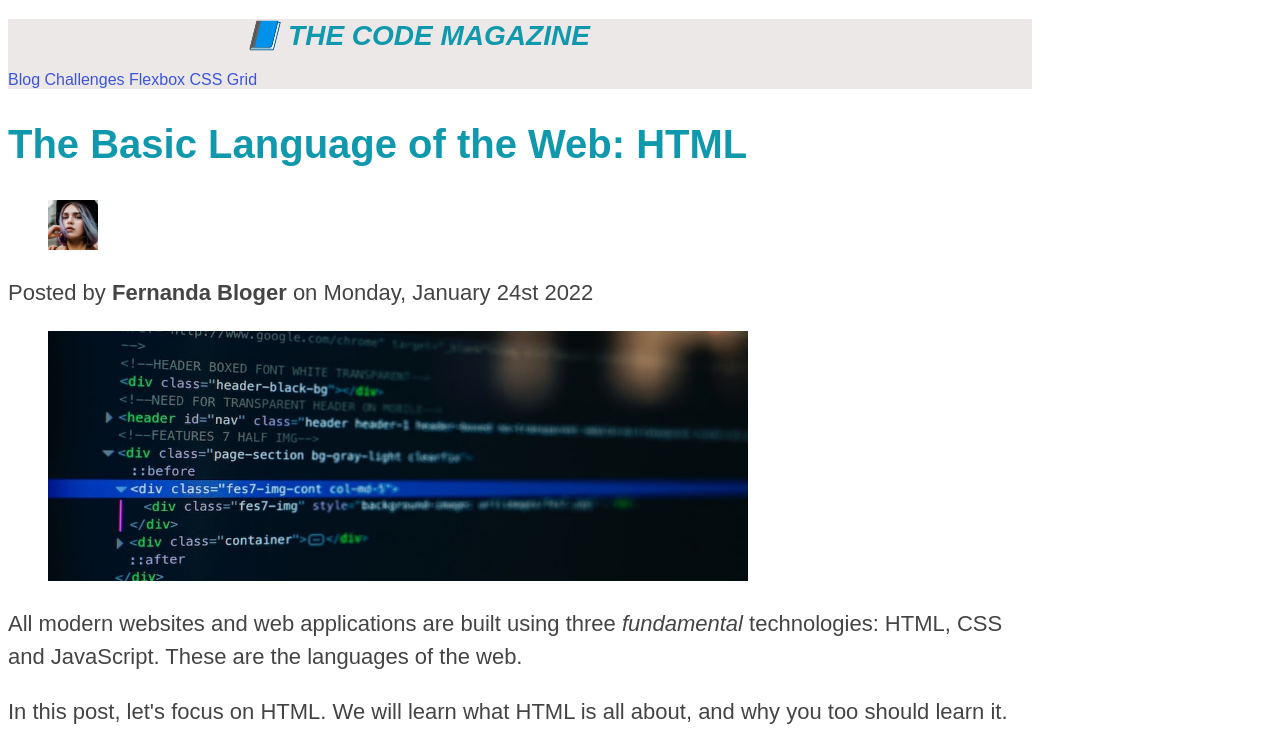
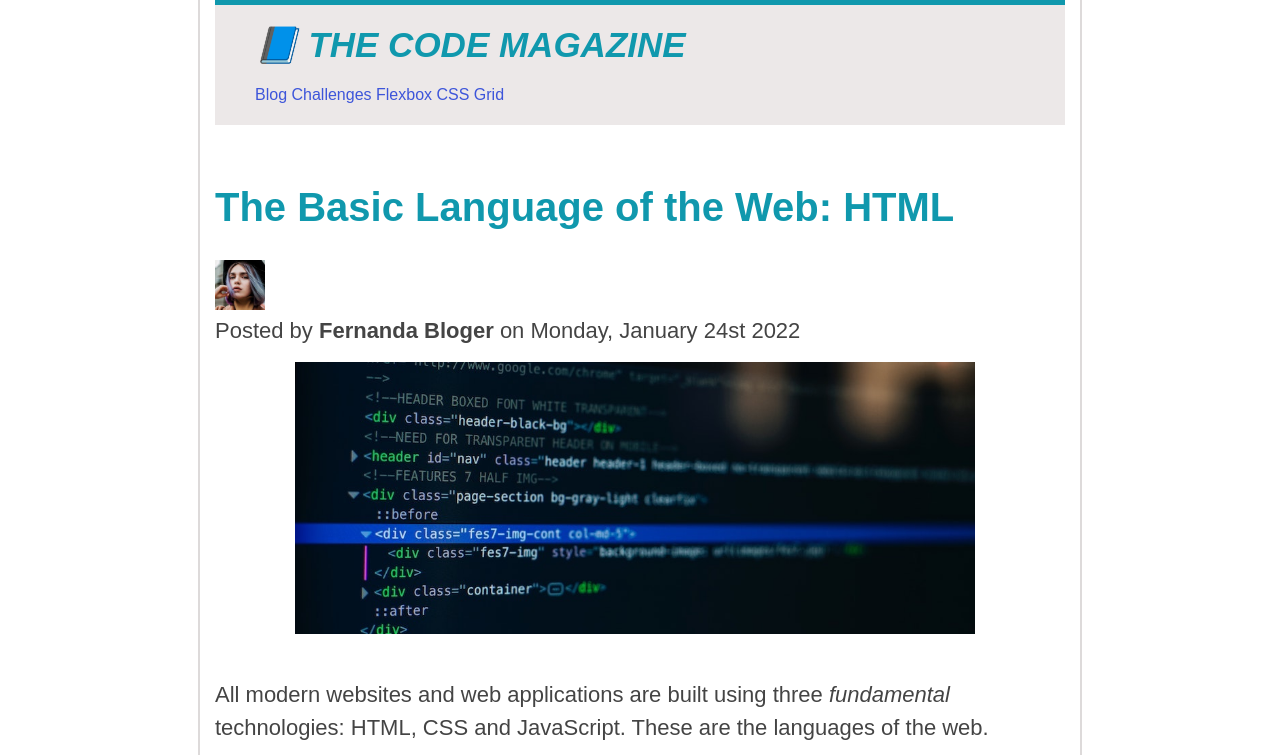
Before and after one commit to barbosa10/Basic-website-HMTL, a plain HTML site: page index.html in a window 1280 px wide. Shown: the top 755 px of the page. Drawn offline with Linux system fonts and the light colour scheme.

Commit message:
Centralized and scaled page

```diff
--- a/index.html
+++ b/index.html
@@ -8,6 +8,7 @@
     <title>The Basic Language of the Web: HTML</title>
   </head>
   <body>
+    <div class="container">
       <header class="main-header">
         <!--Creating a Website with the basic of HTML-->
         <h1>📘 The Code Magazine</h1>
@@ -23,7 +24,7 @@
       </header>
 
       <article>
-      <header>
+        <header class="post-header">
           <h2>The Basic Language of the Web: HTML</h2>
           <figure>
             <img
@@ -40,6 +41,7 @@
           </p>
           <figure>
             <img
+              class="img-code"
               src="img/post-img.jpg"
               alt="HTML website"
               width="700"
@@ -55,8 +57,8 @@
           web.
         </p>
         <p>
-        In this post, let's focus on HTML. We will learn what HTML is all about,
-        and why you too should learn it.
+          In this post, let's focus on HTML. We will learn what HTML is all
+          about, and why you too should learn it.
         </p>
 
         <h3>What is HTML?</h3>
@@ -68,8 +70,8 @@
         </p>
         <p>
           HTML consists of elements that describe different types of content:
-        paragraphs, links, headings, images, video, etc. Web browsers understand
-        HTML and render HTML code as websites.
+          paragraphs, links, headings, images, video, etc. Web browsers
+          understand HTML and render HTML code as websites.
         </p>
         <p>In HTML, each element is made up of 3 parts:</p>
 
@@ -89,8 +91,8 @@
         <!--Put (target="_blank") before the link if is necessary to open a new window-->
         <h3>Why should you learn HTML?</h3>
         <p>
-        There are countless reasons for learning the fundamental language of the
-        web. Here are 5 of them:
+          There are countless reasons for learning the fundamental language of
+          the web. Here are 5 of them:
         </p>
         <ul>
           <li>To be able to use the fundamental web dev language</li>
@@ -139,5 +141,6 @@
       <footer>
         <p id="copyright">Copyright &copy; 2022 by The Code Magazine.</p>
       </footer>
+    </div>
   </body>
 </html>
--- a/style.css
+++ b/style.css
@@ -1,7 +1,16 @@
+/*universal element*/
+* {
+  padding: 0;
+  margin: 0;
+}
+
 body {
   font-family: sans-serif;
-  width: 80%;
   color: #444;
+}
+
+article {
+  margin-bottom: 60px;
 }
 
 h1,
@@ -10,14 +19,38 @@ h3 {
   color: #1098ad;
 }
 
+/*centering the page*/
+.container {
+  width: 850px;
+  margin: 0 auto;
+  border-left: 2px solid #dddada;
+  border-right: 2px solid #dddada;
+  padding: 0 15px;
+}
+
 h1 {
-  font-size: 28px;
+  font-size: 35px;
   text-transform: uppercase;
   font-style: italic;
+  float: center;
+  padding-bottom: 20px;
 }
 
+/*add a background/padding in the website*/
+.main-header {
+  background-color: #ece8e8;
+  padding: 20px 40px;
+  margin-bottom: 60px;
+  height: 80px;
+  border-top: 5px solid #1098ad;
+}
+
+.post-header {
+  margin-bottom: 40px;
+}
 h2 {
   font-size: 40px;
+  margin-bottom: 30px;
 }
 
 h3 {
@@ -33,30 +66,37 @@ h4 {
 p {
   font-size: 22px;
   line-height: 1.5;
+  margin-bottom: 15px;
 }
 
 li {
   font-size: 20;
+  margin-bottom: 10px;
+}
+
+li:last-child {
+  margin-bottom: 0;
 }
 
 #copyright {
   font-size: 16px;
 }
 
-.main-header {
-  background-color: #ece8e8;
-} /*add a background in the website*/
-
+/*add border to a text*/
 aside {
   background-color: #f7f7f7;
   border-top: 5px solid #1098ad;
   border-bottom: 5px solid #1098ad;
-} /*add border to a text*/
+  padding: 50px 0;
+  margin: 10px 0;
+  width: 500px;
+}
 
+/*a: style of the link*/
 a:link {
   color: #3d55da;
   text-decoration: none;
-} /*a: style of the link*/
+}
 
 a:visited {
   color: #3d55da;
@@ -68,8 +108,14 @@ a:hover {
   text-decoration: underline;
 }
 
-h1 {
+ul,
+ol {
+  margin-left: 50px;
+  margin-bottom: 10px;
+}
+
+.img-code {
+  padding: 0 80px;
   width: 80%;
-  float: center;
-  text-align: center;
+  height: auto;
 }
--- a/style2.css
+++ b/style2.css
@@ -1,8 +1,11 @@
-body {
+.container {
   font-family: sans-serif;
   line-height: 1.5;
   border: 5px solid black;
+  width: 825px;
+  margin: 50px auto;
 }
+
 h2 {
   text-align: center;
   background-color: rgb(230, 227, 227);
@@ -38,20 +41,25 @@ h3 {
   text-decoration: none;
 }
 
+/*configuring list point style*/
 .list1 {
   list-style: square;
 }
+
+/*configuring button*/
 .button1 {
-  font-size: 20;
+  font-size: 30px;
   font-weight: bold;
   color: white;
   text-transform: uppercase;
   cursor: pointer;
   background-color: black;
+  width: 100%;
+  height: 80px;
 }
 
+/*configuring hover button*/
 .button1:hover {
   background-color: white;
   color: black;
-  font-weight: bold;
 }
```
Also changed, not shown: index2.html (+2 -0 lines). Lines whose indentation alone changed are shown as unchanged.
